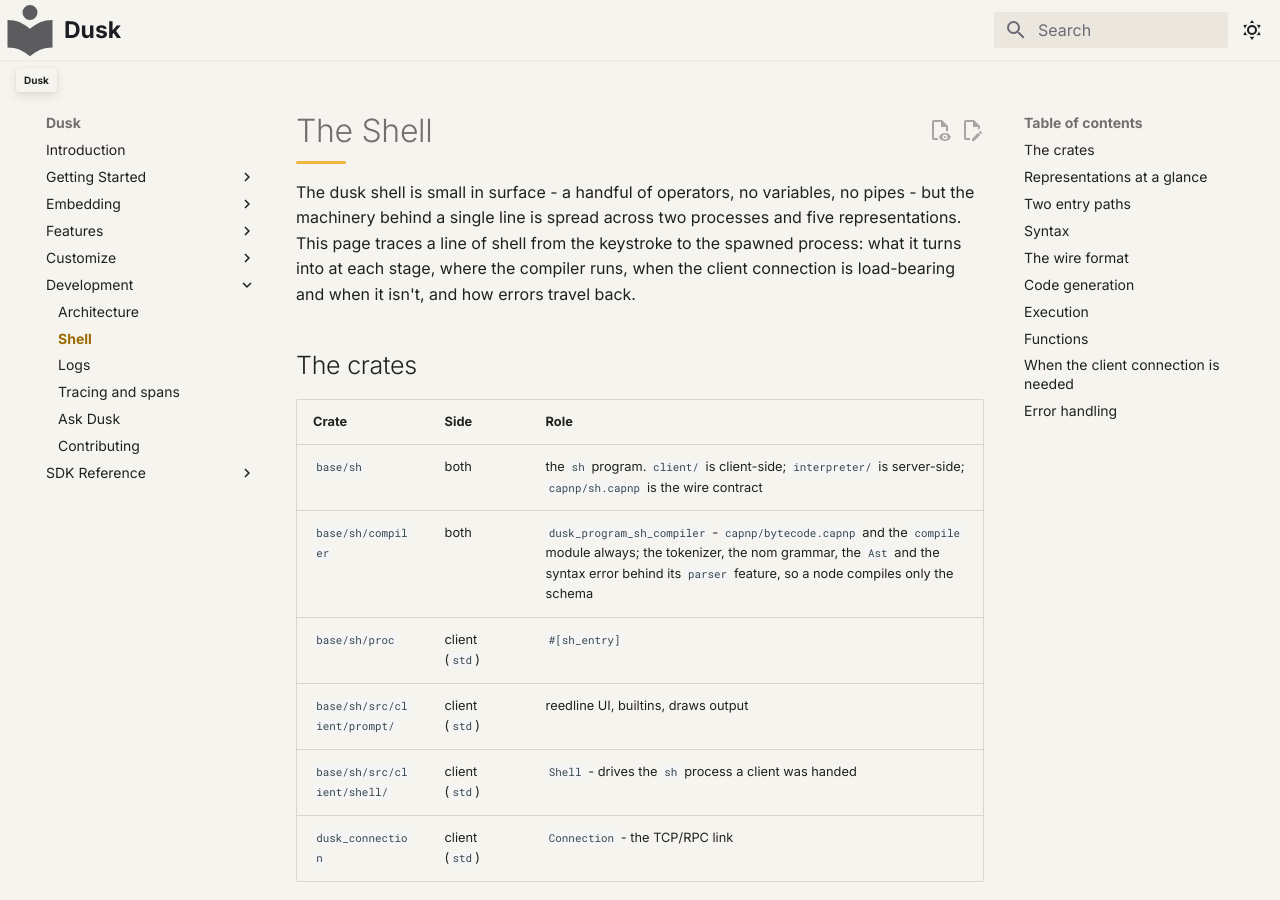
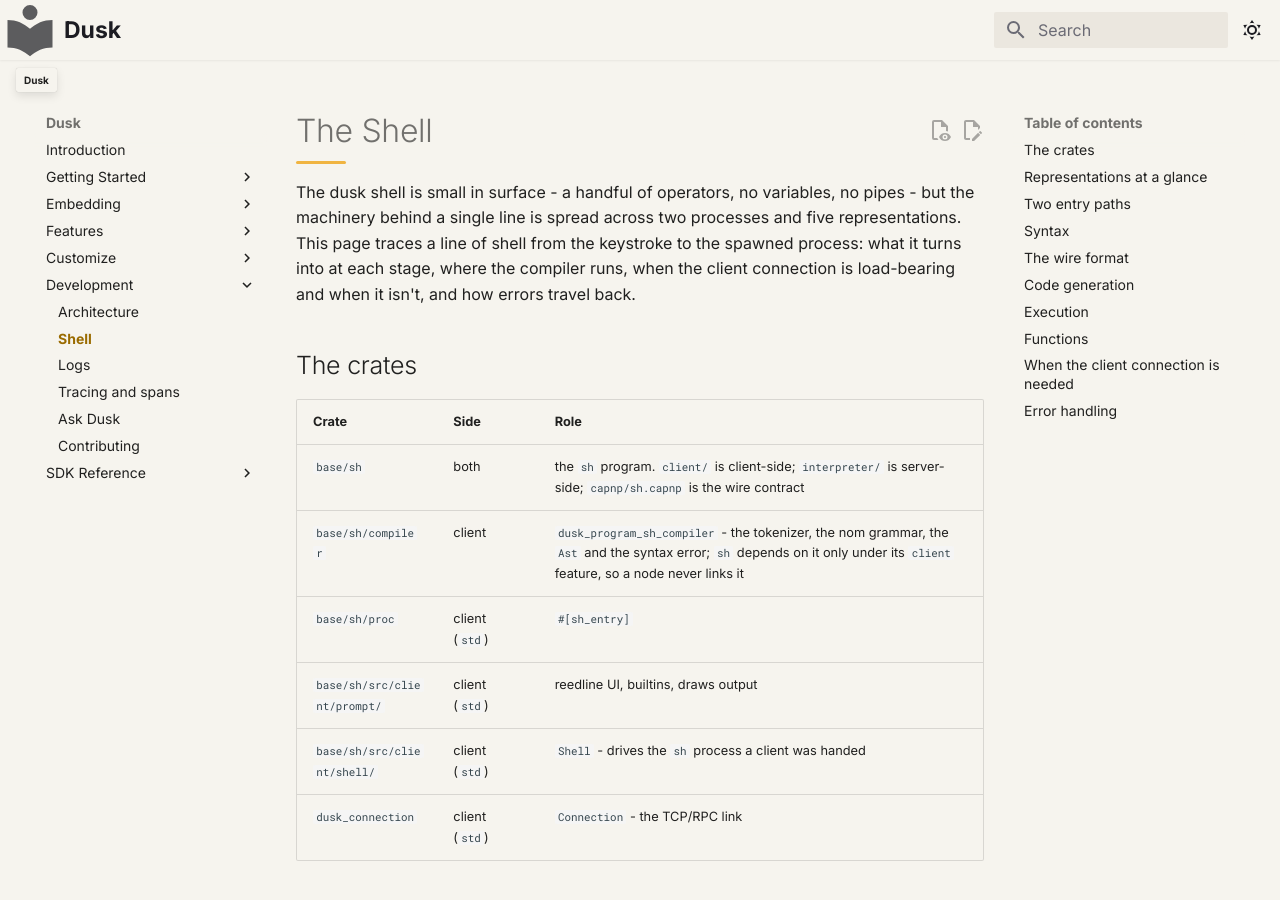
Before and after one commit to tomerze/dusk, an MkDocs documentation site: the page built from docs/docs/development/shell.md, in a window 1280 px wide and 900 px high. Built offline with MkDocs 1.6.1 and Material for MkDocs 9.7.7, drawn with Linux system fonts in a browser that asks for light colours; comment, search, counter and statistics services are not loaded.

Commit message:
Update docs for what sh's compiler crate holds
The shell development page listed bytecode.capnp and the compiler crate's compile module as what the crate always builds, with the grammar behind its parser feature. The compile module is gone, and the crate is client-side only now: it holds the tokenizer, the nom grammar, the Ast and the syntax error, sh depends on it only under client, and a node never links it.

```diff
--- a/docs/docs/development/shell.md
+++ b/docs/docs/development/shell.md
@@ -12,7 +12,7 @@ travel back.
 | Crate | Side | Role |
 |-------|------|------|
 | `base/sh` | both | the `sh` program. `client/` is client-side; `interpreter/` is server-side; `capnp/sh.capnp` is the wire contract |
-| `base/sh/compiler` | both | `dusk_program_sh_compiler` - `capnp/bytecode.capnp` and the `compile` module always; the tokenizer, the nom grammar, the `Ast` and the syntax error behind its `parser` feature, so a node compiles only the schema |
+| `base/sh/compiler` | client | `dusk_program_sh_compiler` - the tokenizer, the nom grammar, the `Ast` and the syntax error; `sh` depends on it only under its `client` feature, so a node never links it |
 | `base/sh/proc` | client (`std`) | `#[sh_entry]` |
 | `base/sh/src/client/prompt/` | client (`std`) | reedline UI, builtins, draws output |
 | `base/sh/src/client/shell/` | client (`std`) | `Shell` - drives the `sh` process a client was handed |
```
